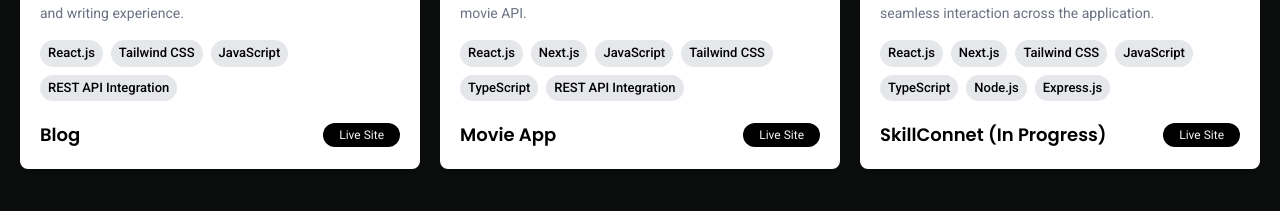
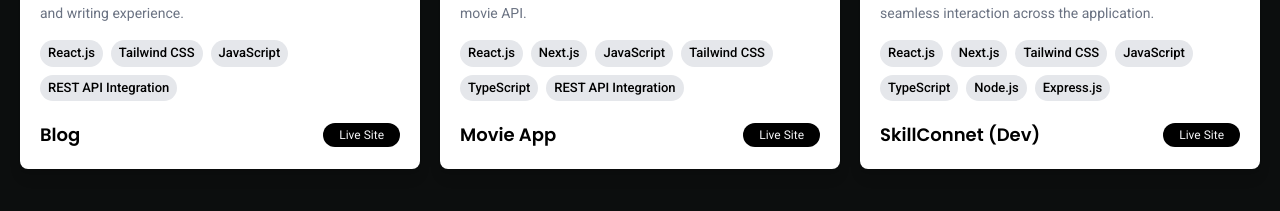
Before and after one commit to marycynthia2020/chinemerem-portfolio, a Next.js app: page / in a window 1280 px wide. Shown: the part 2582-2793 px from the top of the page. Built offline with nearby package versions, Linux system fonts and the light colour scheme.

Commit message:
Add the dev tag to skillconnect name to show that it is still in progress

```diff
--- a/components/data.ts
+++ b/components/data.ts
@@ -64,7 +64,7 @@ export const projects = [
       "A movie application that allows users to browse, search, and view details about movies. It features a clean interface, responsive design, light and dark theme support, and real-time data fetched from an external movie API.",
   },
   {
-    name: "skillConnet (In progress)",
+    name: "skillConnet (dev)",
     tech: [
       "React.js",
       "Next.js",
```
